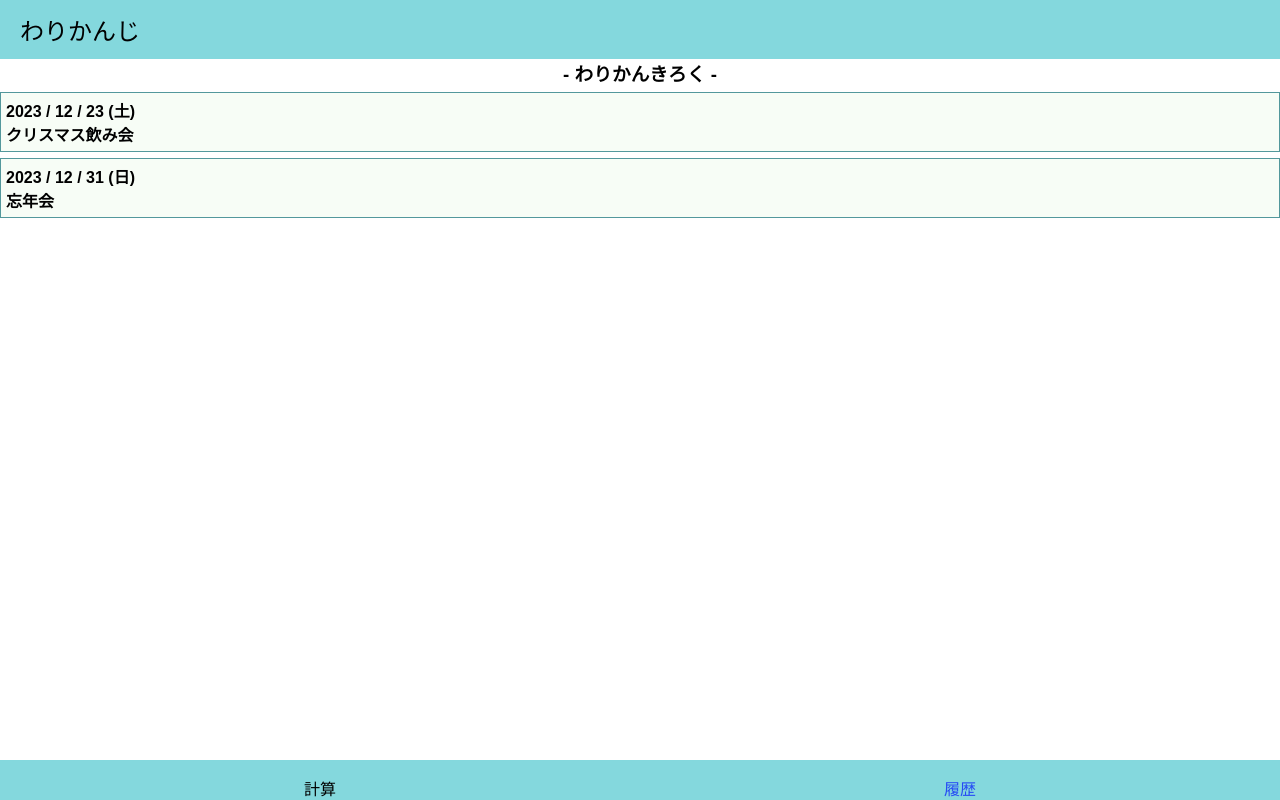
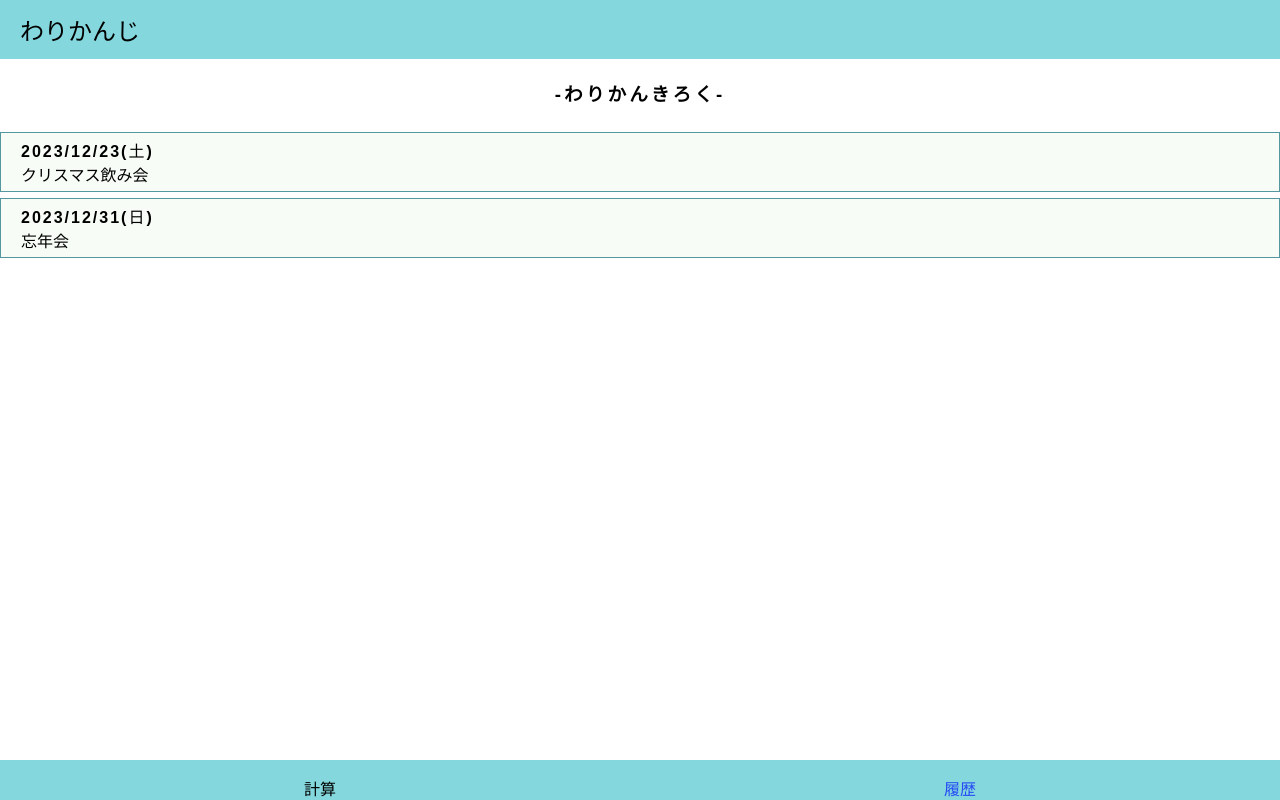
Before and after one commit to geekcamp2023-vol5-team31/frontend, a Next.js app: page /history in a window 1280 px wide. Built offline with nearby package versions, Linux system fonts and the light colour scheme; some icons are missing; a web font is replaced by a local one.

Commit message:
修正&見た目を若干変更

```diff
--- a/package.json
+++ b/package.json
@@ -29,6 +29,7 @@
     "husky": "^8.0.3",
     "lint-staged": "^13.2.3",
     "next": "^13.4.7",
+    "pnpm": "^8.6.5",
     "prettier": "^2.8.8",
     "react": "18.2.0",
     "react-dom": "18.2.0",
--- a/src/components/logItem.tsx
+++ b/src/components/logItem.tsx
@@ -8,10 +8,8 @@ interface ItemProps {
 const logItem: React.FC<{ item: ItemProps }> = ({ item }) => {
   return (
     <div className={styles.list}>
-      <li>
-        <p>{item.date}</p>
-        <p>{item.title}</p>
-      </li>
+      <p className={styles.date}>{item.date}</p>
+      <p>{item.title}</p>
     </div>
   );
 };
--- a/src/components/logList.tsx
+++ b/src/components/logList.tsx
@@ -3,17 +3,15 @@ import styles from "@/styles/List.module.css";
 
 const logList = () => {
   const item = [
-    { date: "2023 / 12 / 23 (土) ", title: "クリスマス飲み会" },
-    { date: "2023 / 12 / 31 (日) ", title: "忘年会" },
+    { id: "1", date: "2023/12/23(土)", title: "クリスマス飲み会" },
+    { id: "2", date: "2023/12/31(日)", title: "忘年会" },
   ];
 
   return (
-    <div>
-      <ul className={styles.listContainer}>
-        {item.map((event, index) => (
-          <LogItem item={event} key={index} />
-        ))}
-      </ul>
+    <div className={styles.listContainer}>
+      {item.map(item => (
+        <LogItem key={item.id} item={item}/>
+      ))}
     </div>
   );
 };
--- a/src/pages/_app.tsx
+++ b/src/pages/_app.tsx
@@ -1,5 +1,5 @@
 import type { AppProps } from "next/app";
-import "../styles/globals.css";
+import "@/styles/globals.css";
 import { Header } from "@/components/header";
 import { Footer } from "@/components/footer";
 
--- a/src/pages/history.tsx
+++ b/src/pages/history.tsx
@@ -4,7 +4,7 @@ import styles from "@/styles/history.module.css";
 const history = () => {
   return (
     <div>
-      <h3 className={styles.pageName}>- わりかんきろく -</h3>
+      <h3 className={styles.pageName}>-わりかんきろく-</h3>
       <Log />
     </div>
   );
--- a/src/styles/List.module.css
+++ b/src/styles/List.module.css
@@ -5,9 +5,13 @@
 .list {
   background-color: #f7fdf6;
   border: 1px solid #53989c;
-  list-style: none;
   padding: 5px;
+  padding-left: 20px;
   margin-top: 6px;
   margin-bottom: 6px;
-  font-weight: 600;
+  font-weight: 550;
 }
+
+.date{
+  letter-spacing: 2px;
+}
--- a/src/styles/history.module.css
+++ b/src/styles/history.module.css
@@ -1,3 +1,6 @@
 .pageName {
+  margin-top: 20px;
+  margin-bottom: 20px;
   text-align: center;
+  letter-spacing: 3px;
 }
```
Also changed, not shown: 1 other file (tests, documents, lock files or other folders).
